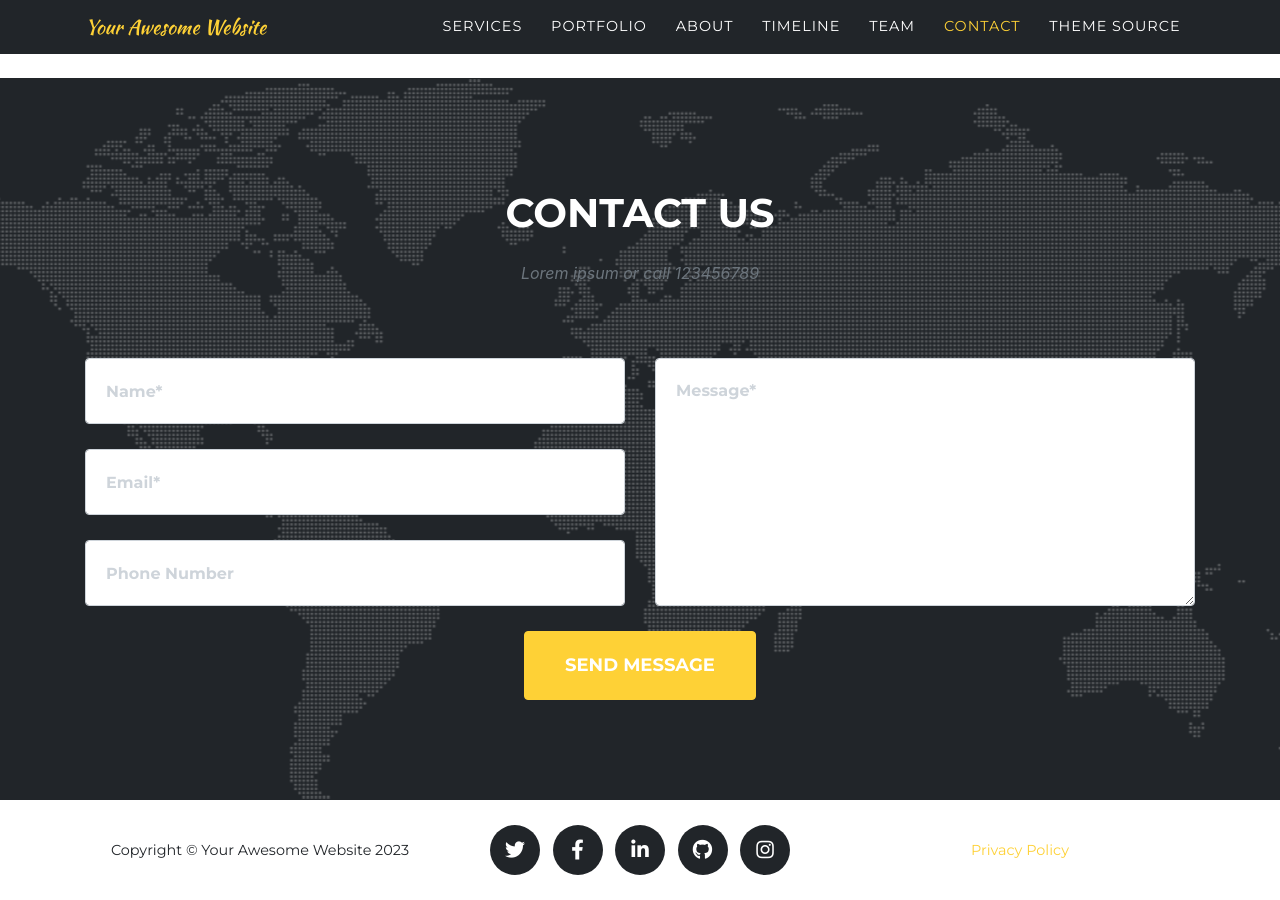
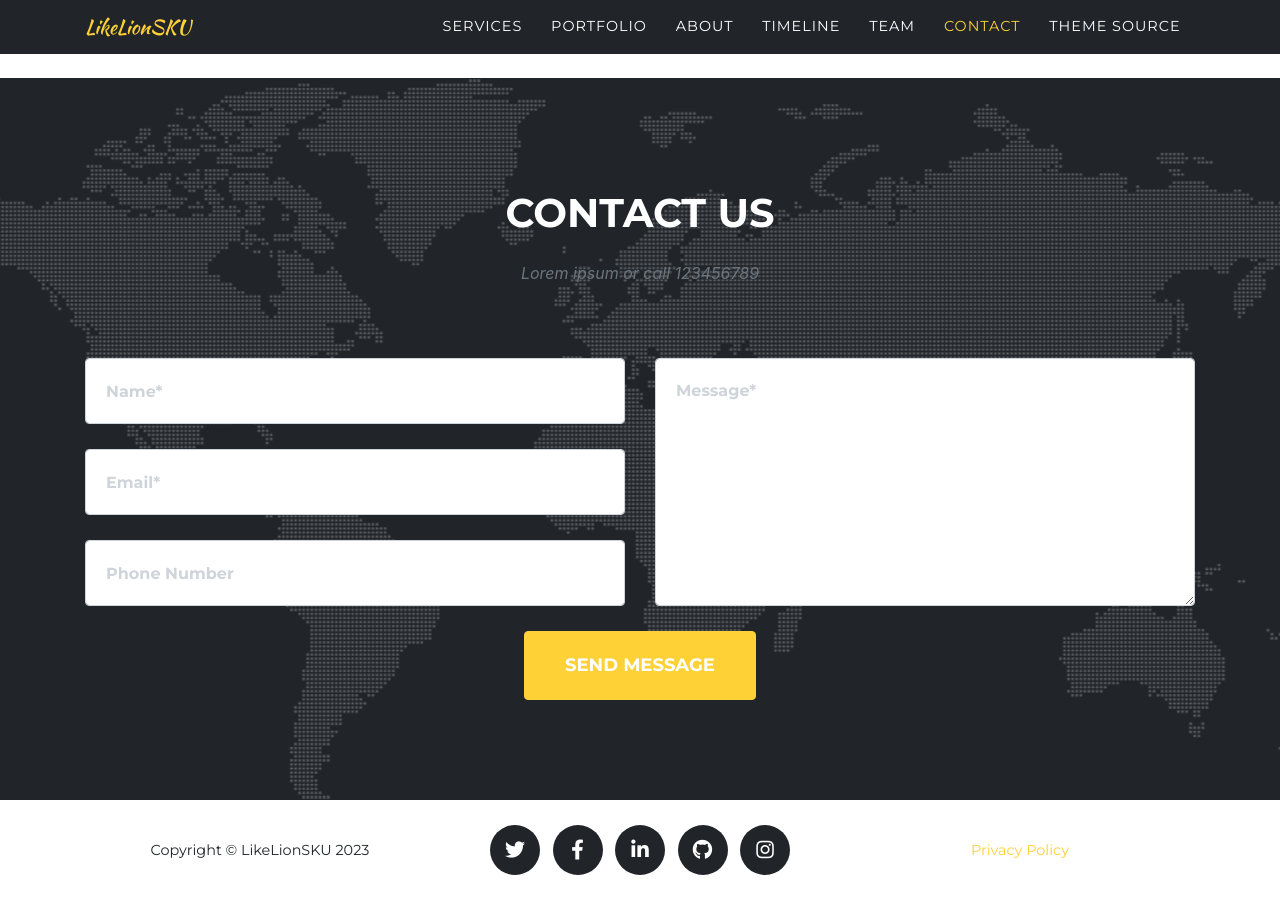
Before and after one commit to nowjiin/likelionsku.github.io, a Jekyll site: the page built from index.md, in a window 1280 px wide and 900 px high, scrolled down 5690 px. Built offline with Jekyll 4.4.1, drawn with Linux system fonts in a browser that asks for light colours; some web fonts are replaced.

```diff
--- a/_config.yml
+++ b/_config.yml
@@ -16,10 +16,10 @@
 url    : "" # the base hostname & protocol for your site, e.g. http://example.com
 baseurl: "" # the subpath of your site, e.g. /blog
 
-title      : Your Awesome Website
+title      : LikeLionSKU
 email      : your-email@example.com #this is also the email contact forms will go to
-description: "Site description"
-author     : Your Name
+description: "LikeLionSKU 홈페이지"
+author     : LIKELIONSKU 11TH LEAD
 # logo:     #optional, defaults to site title
   # path: assets\img\clients\creative-market.jpg
   # height: 60 #height in px, defaults to 52px
```
Also changed, not shown: .github/FUNDING.yml (deleted).
